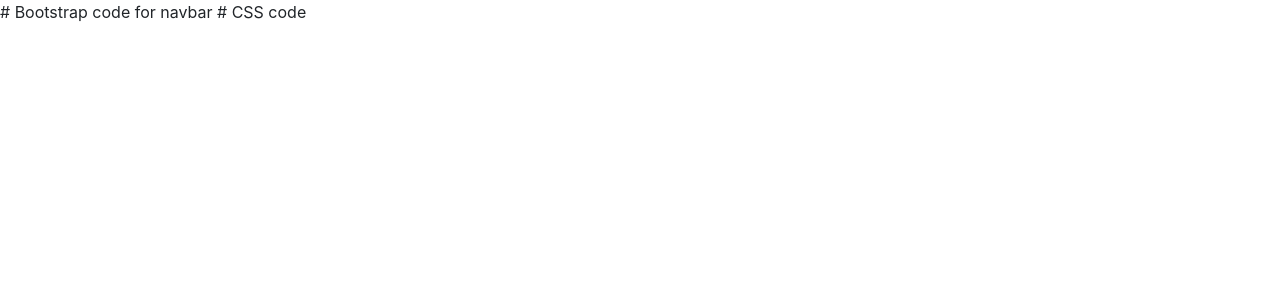
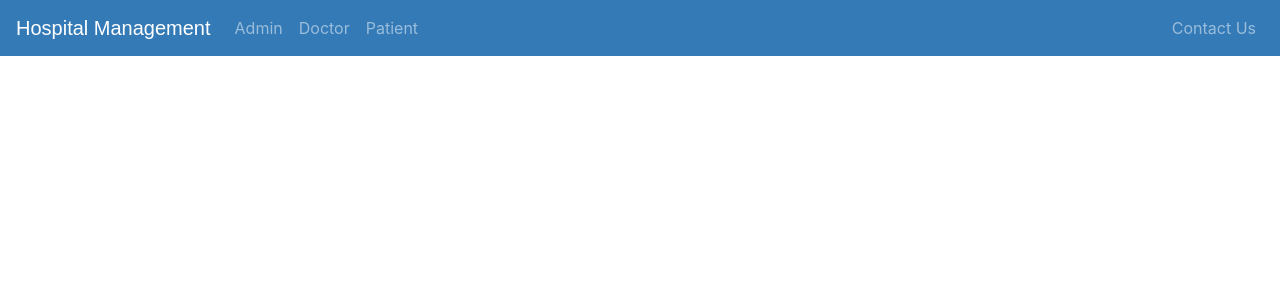
Before and after one commit to Arshad360/Hospital-Management-System-Cse327-Project, a Django app: template HMS/template/hospital/navbar.html in a window 1280 px wide. Shown: the top 300 px of the page. Run offline with Django 3.2, Linux system fonts and the light colour scheme; the template is opened without the code that fills it, so the values that code supplies are empty; some libraries are stand-ins or nearby versions.

Commit message:
Updated navbar.html

```diff
--- a/HMS/template/hospital/navbar.html
+++ b/HMS/template/hospital/navbar.html
@@ -29,3 +29,32 @@
 </head>
 
 <body>
+
+<div class="bs-example">
+    <nav class="navbar navbar-expand-md navbar-dark fixed-top" style="background:#337AB7;">
+      <a href="/" class="navbar-brand">Hospital Management</a>
+      <button type="button" class="navbar-toggler" data-toggle="collapse" data-target="#navbarCollapse">
+        <span class="navbar-toggler-icon"></span>
+      </button>
+
+      <div class="collapse navbar-collapse justify-content-between" id="navbarCollapse">
+        <div class="navbar-nav">
+
+          <a href="/adminclick" class="nav-item nav-link">Admin</a>
+          <a href="/doctorclick" class="nav-item nav-link">Doctor</a>
+          <a href="/patientclick" class="nav-item nav-link">Patient</a>
+
+
+        </div>
+
+        <div class="navbar-nav">
+          <a href="/contactus" class="nav-item nav-link">Contact Us</a>
+        </div>
+
+      </div>
+    </nav>
+  </div>
+
+</body>
+
+</html>
```
